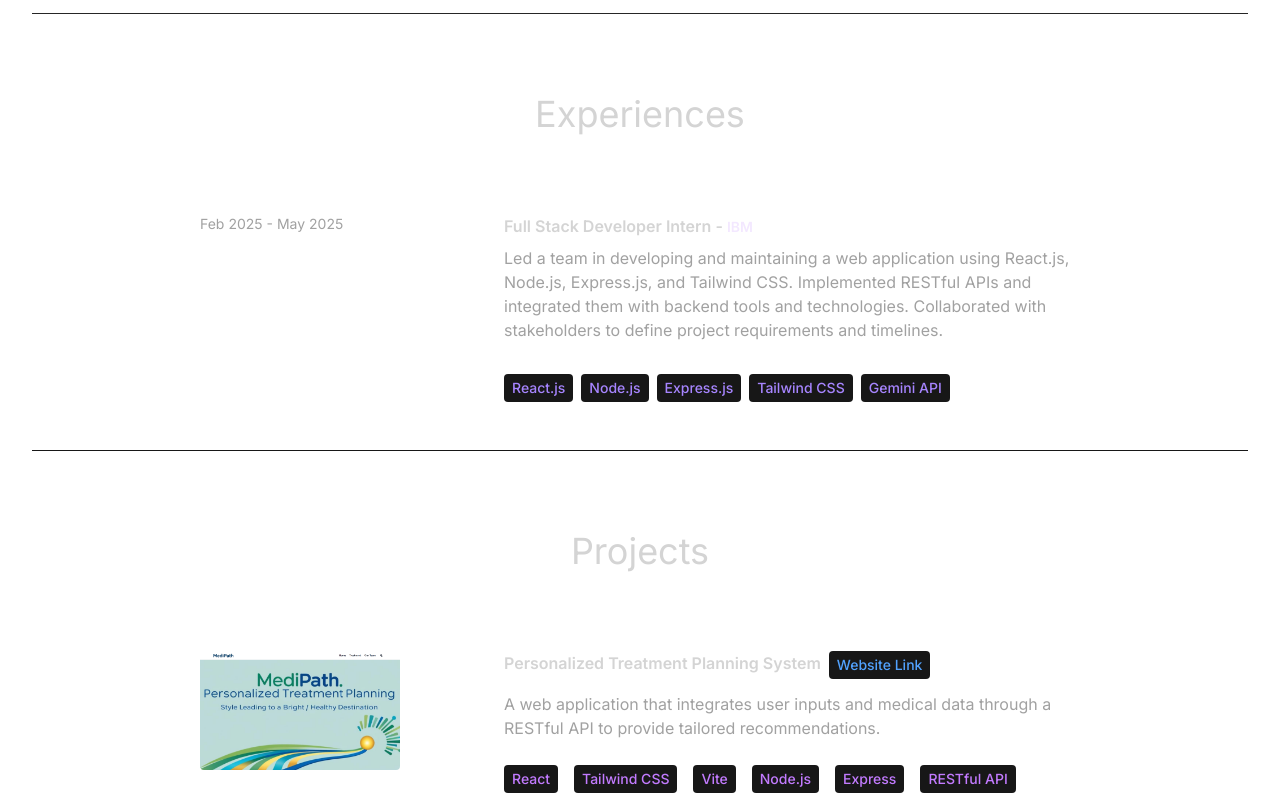
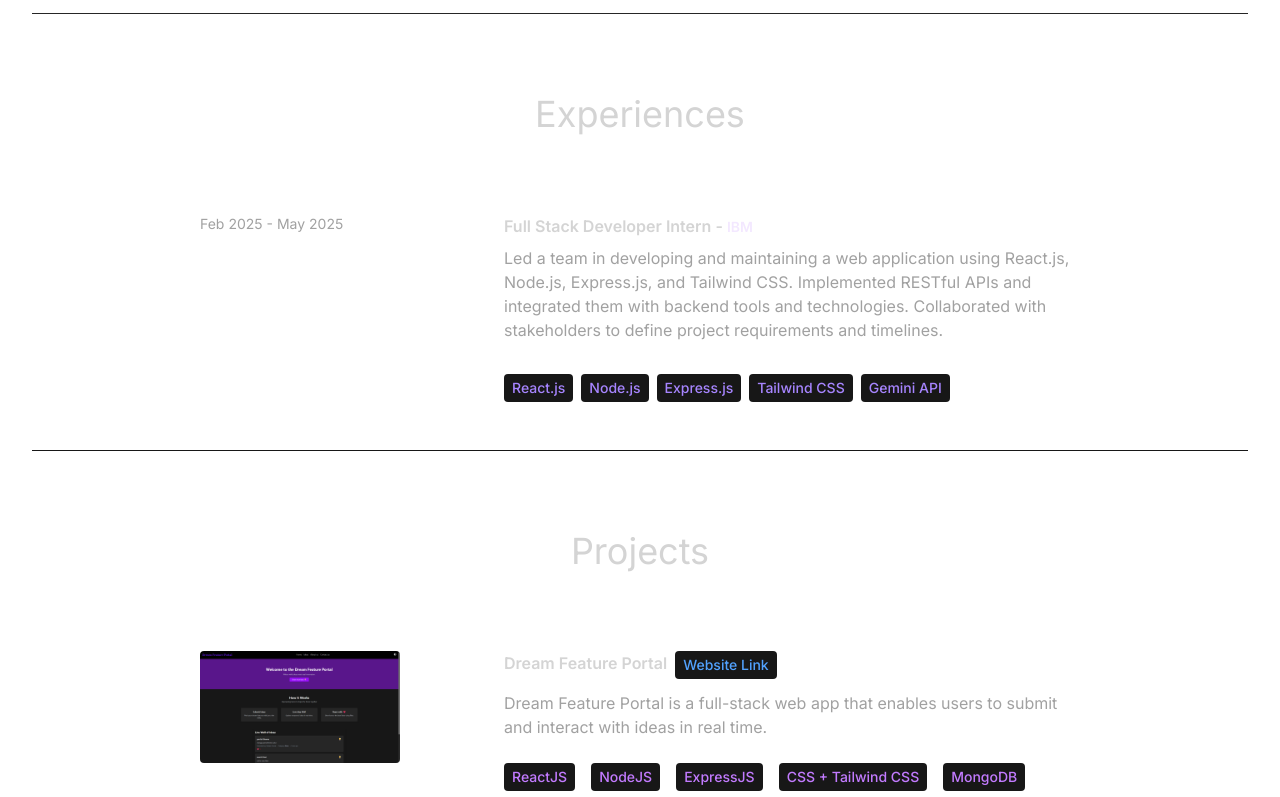
Before and after one commit to sidhant-gairola/portfolio, a React (Vite) app: page / in a window 1280 px wide. Shown: the part 2000-2797 px from the top of the page. Built offline with nearby package versions, Linux system fonts and the light colour scheme.

Commit message:
new project added

```diff
--- a/src/constants/index.js
+++ b/src/constants/index.js
@@ -3,6 +3,7 @@ import project2 from "../assets/projects/project-2.png";
 import project3 from "../assets/projects/project-3.jpg";
 import project4 from "../assets/projects/project-4.png";
 import project5 from "../assets/projects/project-5.png";
+import project6 from "../assets/projects/project-6.png";
 import certificate1 from "../assets/certificates/certificate-1.png";
 import certificate2 from "../assets/certificates/certificate-2.png";
 import certificate3 from "../assets/certificates/certificate-3.png";
@@ -26,11 +27,19 @@ export const EXPERIENCES = [
 
 export const PROJECTS = [
   {
+    title: "Dream Feature Portal",
+    image: project6,
+    description:
+      "Dream Feature Portal is a full-stack web app that enables users to submit and interact with ideas in real time.",
+    technologies: ["ReactJS", "NodeJS", "ExpressJS", "CSS + Tailwind CSS", "MongoDB"],
+    link: "https://dream-feature-portal.vercel.app/",
+  },
+  {
     title: "Personalized Treatment Planning System",
     image: project1,
     description:
       "A web application that integrates user inputs and medical data through a RESTful API to provide tailored recommendations.",
-    technologies: ["React", "Tailwind CSS", "Vite", "Node.js", "Express", "RESTful API"],
+    technologies: ["React", "Tailwind CSS", "Node.js", "Express", "RESTful API"],
     link: "https://medipath-ai.vercel.app/",
   },
   {
```
Also changed, not shown: src/assets/projects/project-6.png (added).
